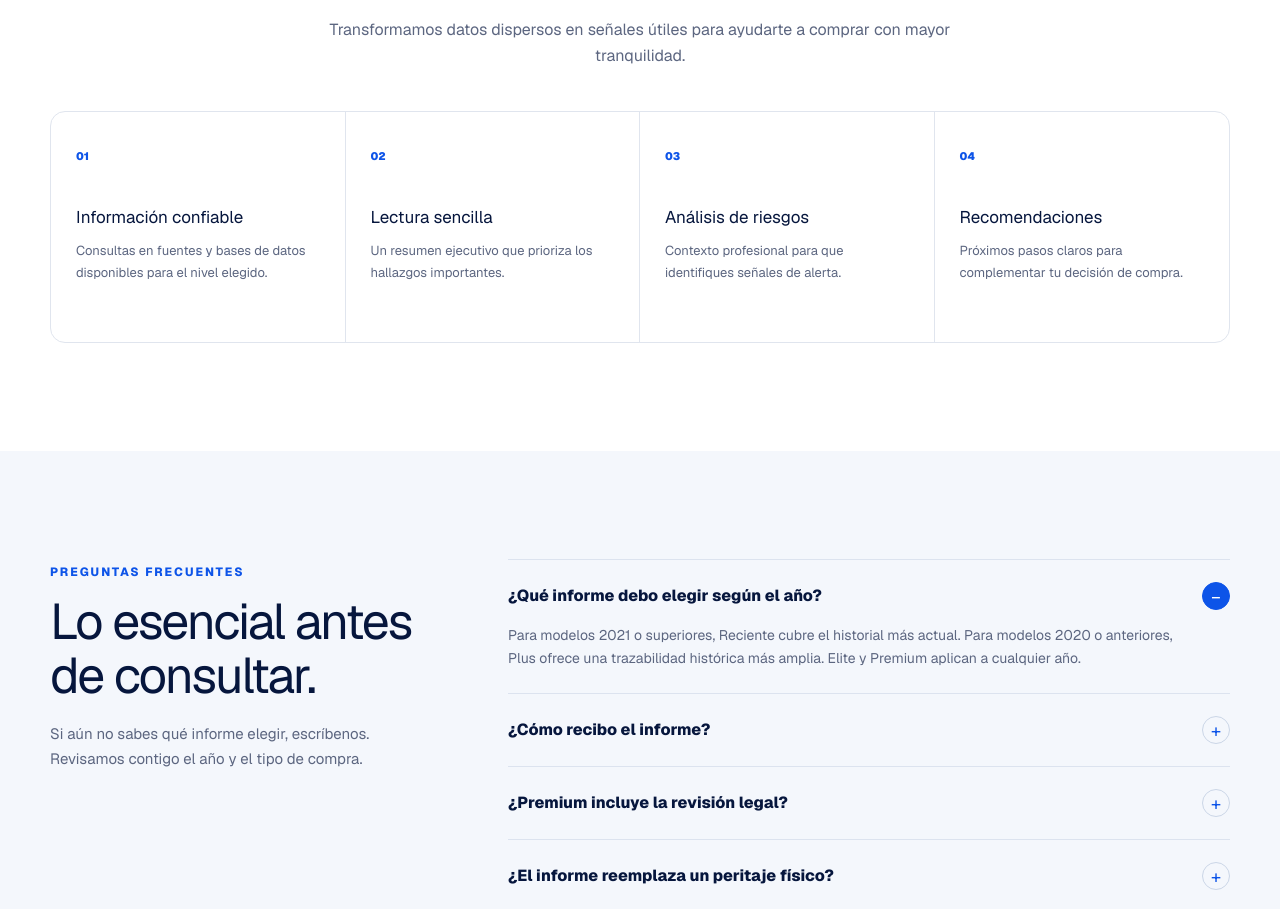
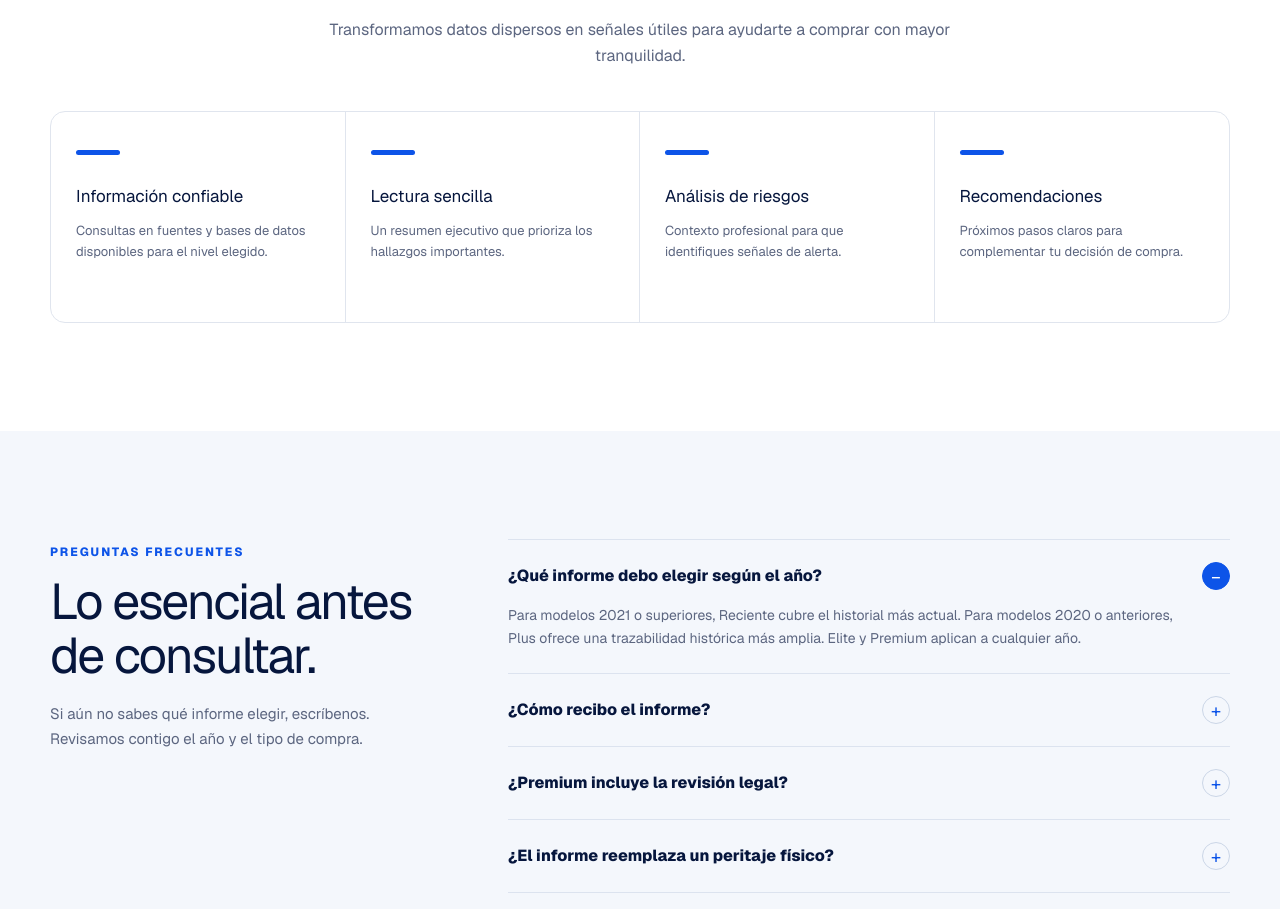
Before and after one commit to jimosa93/autocheck, a Next.js app: page / in a window 1280 px wide. Shown: the part 3396-4305 px from the top of the page. Built offline with nearby package versions, Linux system fonts and the light colour scheme.

Commit message:
Simplify benefit cards

```diff
--- a/app/globals.css
+++ b/app/globals.css
@@ -180,9 +180,10 @@ nav a:hover { color: var(--blue); }
 
 .value { background: white; }
 .value-grid { display: grid; grid-template-columns: repeat(4, 1fr); border: 1px solid #e0e5ee; border-radius: 15px; overflow: hidden; }
-.value-grid article { min-height: 230px; padding: 31px 25px; border-right: 1px solid #e0e5ee; }
+.value-grid article { min-height: 210px; padding: 38px 25px 32px; position: relative; border-right: 1px solid #e0e5ee; transition: background .2s; }
 .value-grid article:last-child { border-right: 0; }
-.value-grid article > span { display: inline-block; margin-bottom: 40px; color: var(--blue); font-size: 11px; font-weight: 850; }
+.value-grid article::before { content: ""; width: 44px; height: 5px; margin-bottom: 29px; display: block; background: var(--blue); border-radius: 99px; }
+.value-grid article:hover { background: #f8faff; }
 .value-grid h3 { margin: 0 0 10px; color: var(--navy); font-size: 17px; }
 .value-grid p { margin: 0; color: var(--muted); font-size: 13px; line-height: 1.65; }
 
@@ -297,7 +298,6 @@ footer { padding: 54px 0 20px; background: #fff; }
   .value-grid { grid-template-columns: 1fr; }
   .value-grid article { min-height: 190px; border-right: 0; border-bottom: 1px solid #e0e5ee; }
   .value-grid article:last-child { border-bottom: 0; }
-  .value-grid article > span { margin-bottom: 28px; }
   .faq-grid { gap: 25px; }
   .contact-block { padding: 27px 22px; }
   .phone-number { font-size: 40px; }
--- a/app/page.tsx
+++ b/app/page.tsx
@@ -267,10 +267,10 @@ export default function Home() {
             <p>Transformamos datos dispersos en señales útiles para ayudarte a comprar con mayor tranquilidad.</p>
           </div>
           <div className="value-grid">
-            <article><span>01</span><h3>Información confiable</h3><p>Consultas en fuentes y bases de datos disponibles para el nivel elegido.</p></article>
-            <article><span>02</span><h3>Lectura sencilla</h3><p>Un resumen ejecutivo que prioriza los hallazgos importantes.</p></article>
-            <article><span>03</span><h3>Análisis de riesgos</h3><p>Contexto profesional para que identifiques señales de alerta.</p></article>
-            <article><span>04</span><h3>Recomendaciones</h3><p>Próximos pasos claros para complementar tu decisión de compra.</p></article>
+            <article><h3>Información confiable</h3><p>Consultas en fuentes y bases de datos disponibles para el nivel elegido.</p></article>
+            <article><h3>Lectura sencilla</h3><p>Un resumen ejecutivo que prioriza los hallazgos importantes.</p></article>
+            <article><h3>Análisis de riesgos</h3><p>Contexto profesional para que identifiques señales de alerta.</p></article>
+            <article><h3>Recomendaciones</h3><p>Próximos pasos claros para complementar tu decisión de compra.</p></article>
           </div>
         </div>
       </section>
```
